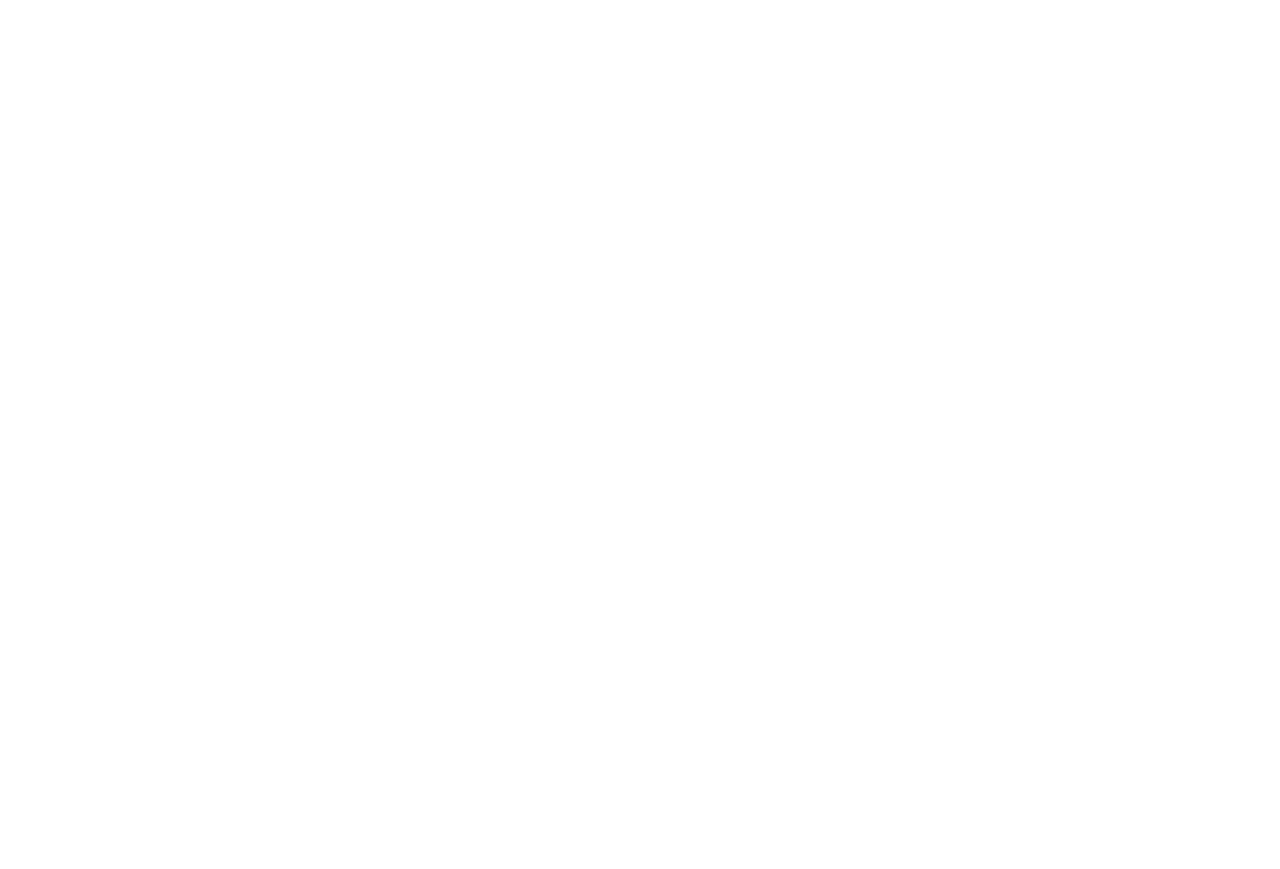
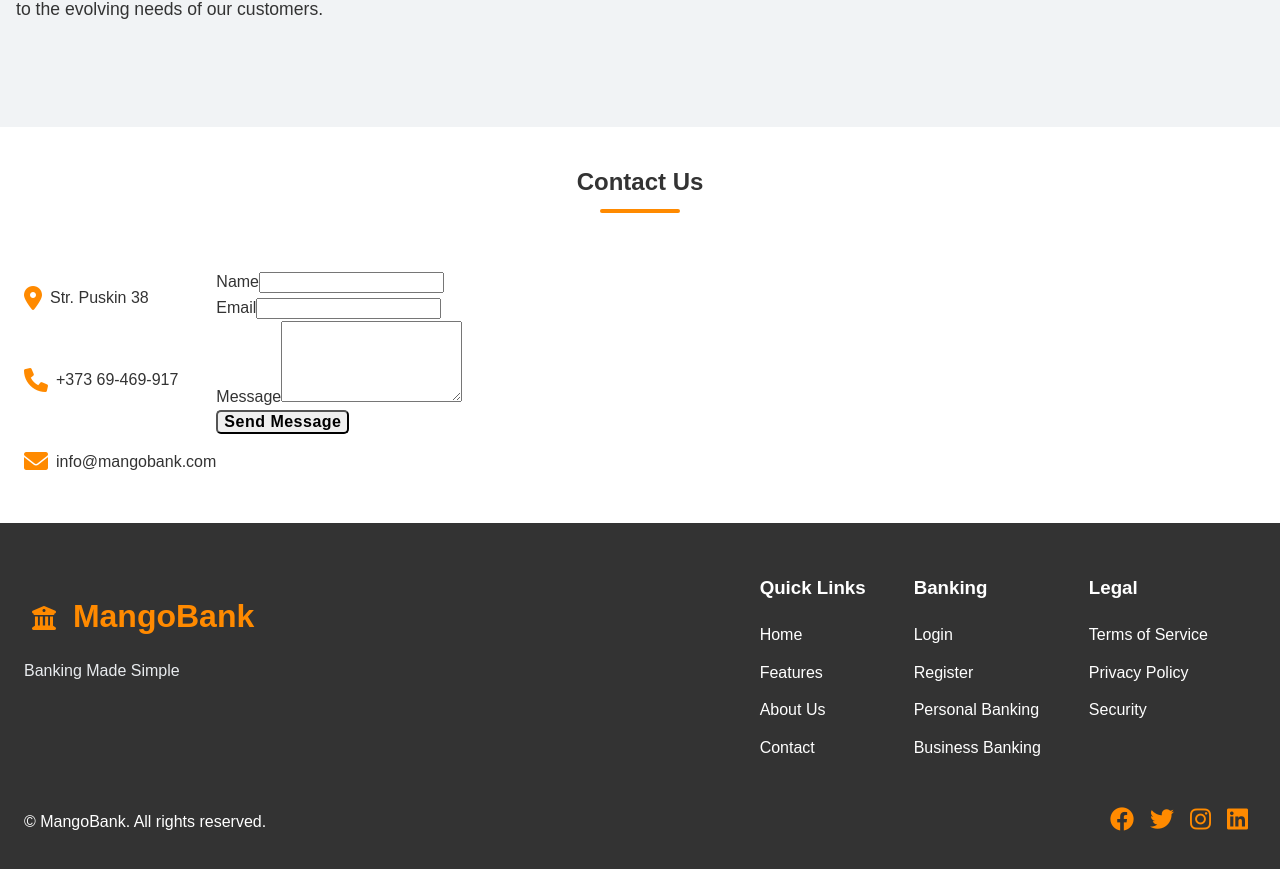
Before and after one commit to laur221/MangoBank, a Next.js app: page / in a window 1280 px wide. Shown: the part 1179-2048 px from the top of the page. Before the commit the page ends 1186 px from the top, so only its background shows below. Built offline with nearby package versions, Linux system fonts and the light colour scheme.

Commit message:
add contact section and footer, update about section styles

```diff
--- a/src/app/page.jsx
+++ b/src/app/page.jsx
@@ -1,6 +1,6 @@
 export default function Home() {
     return (
-        <div className="body">
+        <div>
             <header>
                 <nav className="navbar">
                     <div className="logo">
@@ -60,8 +60,87 @@
                     <h2 className="about-title">About MangoBank</h2>
                     <div className="about-content">
                         <div className="about-text">
-                            <p>MangoBank is a modern banking solution designed to make financial management simple and accessible to everyone. Our platform provides a seamless banking experience with cutting-edge technology.</p>
-                            <p>Founded with the vision of revolutionizing traditional banking, we strive to offer innovative services that cater to the evolving needs of our customers.</p>
+                            <p>MangoBank is a modern banking solution designed to make financial management simple and accessible to everyone.<br></br> Our platform provides a seamless banking experience with cutting-edge technology.</p>
+                            <p>Founded with the vision of revolutionizing traditional banking, we strive to offer innovative services that cater <br></br>to the evolving needs of our customers.</p>
+                        </div>
+                    </div>
+                </section>
+                <section id="contact" className="contact">
+                    <h2 className="contact-title">Contact Us</h2>
+                    <div className="contact-container">
+                        <div className="contact-info">
+                            <div className="contact-item">
+                                <i className="fas fa-map-marker-alt"></i>
+                                <p>Str. Puskin 38</p>
+                            </div>
+                            <div className="contact-item">
+                                <i className="fas fa-phone"></i>
+                                <p>+373 69-469-917</p>
+                            </div>
+                            <div className="contact-item">
+                                <i className="fas fa-envelope"></i>
+                                <p>info@mangobank.com</p>
+                            </div>
+                        </div>
+                        <form className="contact-form">
+                            <div className="form-group">
+                                <label for="name">Name</label>
+                                <input type="text" id="name" name="name" required></input>
+                            </div>
+                            <div className="form-group">
+                                <label for="email">Email</label>
+                                <input type="email" id="email" name="email" required></input>
+                            </div>
+                            <div className="form-group">
+                                <label for="message">Message</label>
+                                <textarea id="message" name="message" rows="5" required></textarea>
+                            </div>
+                            <button type="submit" className="btn btn-primary">Send Message</button>
+                        </form>
+                    </div>
+                </section>
+                <section className="footer">
+                    <div className="footer-content">
+                        <div className="footer-logo">
+                            <h2><i className="fas fa-university"></i> MangoBank</h2>
+                            <p>Banking Made Simple</p>
+                        </div>
+                        <div className="footer-links">
+                            <div className="footer-column">
+                                <h3>Quick Links</h3>
+                                <ul>
+                                    <li><a href="index.html">Home</a></li>
+                                    <li><a href="#features">Features</a></li>
+                                    <li><a href="#about">About Us</a></li>
+                                    <li><a href="#contact">Contact</a></li>
+                                </ul>
+                            </div>
+                            <div className="footer-column">
+                                <h3>Banking</h3>
+                                <ul>
+                                    <li><a href="login.html">Login</a></li>
+                                    <li><a href="register.html">Register</a></li>
+                                    <li><a href="#">Personal Banking</a></li>
+                                    <li><a href="#">Business Banking</a></li>
+                                </ul>
+                            </div>
+                            <div className="footer-column">
+                                <h3>Legal</h3>
+                                <ul>
+                                    <li><a href="#">Terms of Service</a></li>
+                                    <li><a href="#">Privacy Policy</a></li>
+                                    <li><a href="#">Security</a></li>
+                                </ul>
+                            </div>
+                        </div>
+                    </div>
+                    <div className="footer-bottom">
+                        <p>&copy; <span id="current-year"></span> MangoBank. All rights reserved.</p>
+                        <div className="social-icons">
+                            <a href="#"><i className="fab fa-facebook"></i></a>
+                            <a href="#"><i className="fab fa-twitter"></i></a>
+                            <a href="#"><i className="fab fa-instagram"></i></a>
+                            <a href="#"><i className="fab fa-linkedin"></i></a>
                         </div>
                     </div>
                 </section>
--- a/src/app/style.css
+++ b/src/app/style.css
@@ -1,4 +1,4 @@
-.body {
+body {
   font-family: "Arial", sans-serif;
   margin: 0;
   padding: 0;
@@ -6,6 +6,7 @@
   line-height: 1.6;
   color: #333;
   max-width: 100%;
+  overflow-x: hidden;
 }
 
 a {
@@ -241,13 +242,14 @@
 
 .about {
   background-color: #F1F3F5;
-  padding: 1rem;
+  padding:1rem 1rem 5rem 1rem;
 }
 
 .about-title {
   display: flex;
   flex-direction: column;
   align-items: center;
+  margin-bottom: 3rem;
 }
 
 .about-title::after {
@@ -258,6 +260,7 @@
   height: 4px;
   background-color: #ff8a00;
   border-radius: 2px;
+  margin-bottom: 1rem;
 }
 
 .about-text {
@@ -267,5 +270,90 @@
 .about-text p {
     margin-bottom: 1.5rem;
     font-size: 1.1rem;
-    color: #333333
+    color: #333333;
+    padding-top: 0;
+    margin-top: 0;
 }
+
+/* Contact Section */
+
+.contact {
+  background-color: #FFFFFF;
+  padding:1rem 1rem 5rem 1rem;
+}
+
+.contact-title {
+  display: flex;
+  flex-direction: column;
+  align-items: center;
+  margin-bottom: 3rem;
+}
+
+.contact-title::after {
+  content: "";
+  position: relative;
+  top: 0.5rem;
+  width: 80px;
+  height: 4px;
+  background-color: #ff8a00;
+  border-radius: 2px;
+  margin-bottom: 1rem;
+}
+
+.contact-item{
+  display: flex;
+  align-items: center;
+  margin-bottom: 1.5rem;
+}
+.contact-info {
+ float: left;
+
+}
+
+/* footer */
+.footer {
+  background-color: #333;
+  padding: 2rem;
+  position: relative;
+  width: 100%;
+  left: -0.5rem;
+  bottom: -0.5rem;
+  color: white;
+}
+
+.footer-content {
+  display: flex;
+  justify-content: space-between;
+  align-items: center;
+  margin-right: 3rem;
+}
+
+.footer h2 {
+  color: #ff8a00;
+  font-size: 2rem;
+  margin: -1.5rem 0 0 0;
+}
+
+.footer-logo {
+  color: #e9ecef;
+  font-size: 1rem;
+}
+
+.footer-links {
+  display: flex;
+  gap: 3rem;
+  margin-right: 3rem;
+}
+
+.footer-column ul {
+  display: flex;
+  flex-direction: column;
+  gap: 0.75rem;
+}
+
+.footer-bottom {
+  display: flex;
+  justify-content: space-between;
+  align-items: center;
+  margin: 2rem 3rem 0 0;
+}
```
